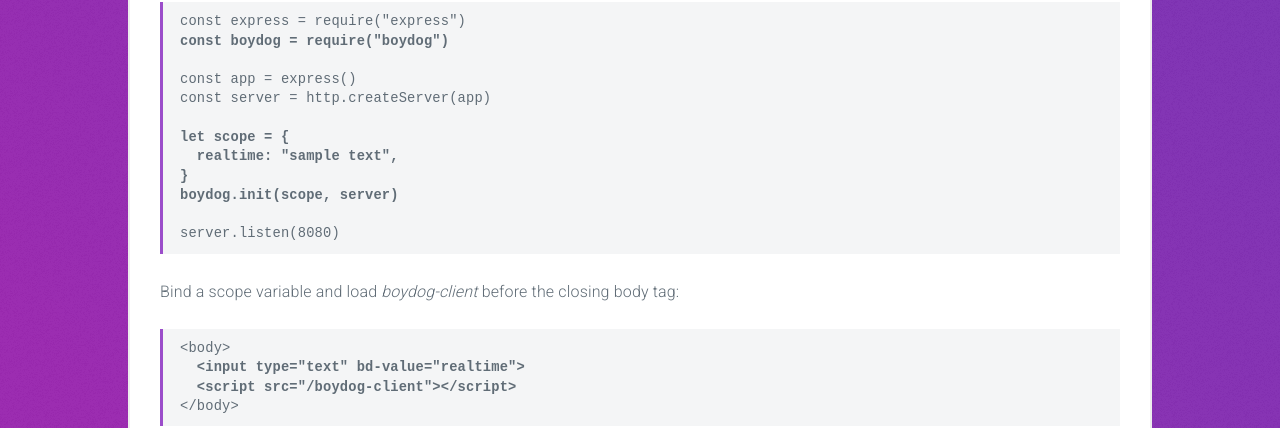
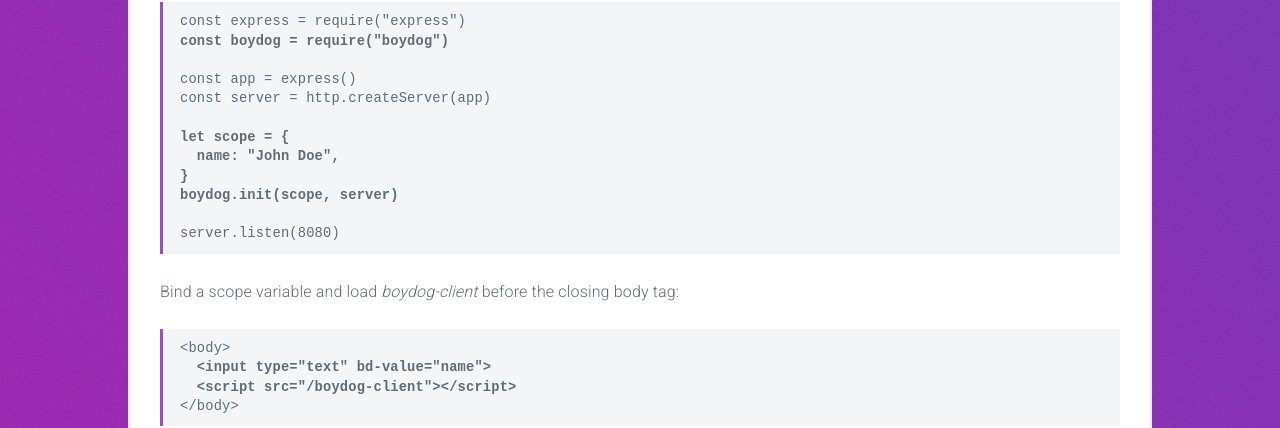
Before and after one commit to boydoglabs/boydog-demo, a website: page static/index.html in a window 1280 px wide. Shown: the part 1810-2238 px from the top of the page. Drawn offline with nearby package versions, Linux system fonts and the light colour scheme; files whose address does not match are found by name.

Commit message:
Rename realtime -> name for clarity

```diff
--- a/static/index.html
+++ b/static/index.html
@@ -269,7 +269,7 @@
 const server = http.createServer(app)
 
 <strong>let scope = {
-  realtime: "sample text",
+  name: "John Doe",
 }
 boydog.init(scope, server)</strong>
 
@@ -277,7 +277,7 @@
 </code></pre>
                 <p>Bind a scope variable and load <em>boydog-client</em> before the closing body tag:</p>
                 <pre><code class="text-left">&lt;body&gt
-  <strong>&lt;input type="text" bd-value="realtime"&gt;</strong>
+  <strong>&lt;input type="text" bd-value="name"&gt;</strong>
   <strong>&lt;script src="/boydog-client"&gt;&lt;/script&gt;</strong>
 &lt;/body&gt
 </code></pre>
```
